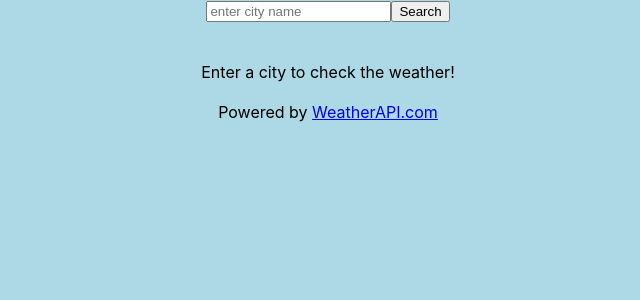
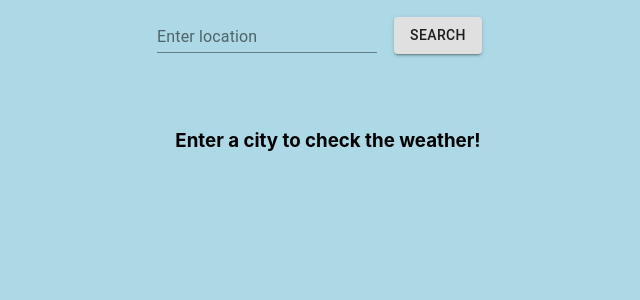
Before and after one commit to ryanjmccartan/weather-app, a React (Create React App) app: page / in a window 1280 px wide. Shown: the top 300 px of the page, without its empty margins (312-952 px from the left). Built offline with nearby package versions, Linux system fonts and the light colour scheme.

Commit message:
displaying input location, added styling to input and search btn

```diff
--- a/package.json
+++ b/package.json
@@ -5,6 +5,7 @@
   "private": true,
   "proxy": "http://localhost:5000",
   "dependencies": {
+    "@material-ui/core": "^4.9.14",
     "@testing-library/jest-dom": "^4.2.4",
     "@testing-library/react": "^9.4.0",
     "@testing-library/user-event": "^7.2.1",
--- a/src/components/Weather.css
+++ b/src/components/Weather.css
@@ -9,3 +9,7 @@
     padding: 15px;
     border-radius: 15px;
 }
+
+#srch-btn{
+    margin: 17px;
+}
--- a/src/components/Weather.js
+++ b/src/components/Weather.js
@@ -1,13 +1,18 @@
 import React, {Component} from 'react';
 import axios from 'axios';
 import Forecast from './Forecast';
+import { TextField, Button } from '@material-ui/core';
 import './Weather.css';
 
 class Weather extends Component {
 
     state = {
+        input: '',
         weather: {
-            location: '',
+            location: {
+                name: '',
+                region: ''
+            },
             current: {
                 temp_f: 0,
                 feelslike_f: 0,
@@ -24,12 +29,16 @@ class Weather extends Component {
 
     // getCurrentWeather function receives current-day forecast from API
     getCurrentWeather = (e) => {
-        const city = this.state.weather.location;
+        const city = this.state.input;
         axios.get(`/weather/current/${city}`).then(response => {
             console.log('getting current weather', response.data);
             this.setState({
+                input: '',
                 weather: {
-                    location: '',
+                    location: {
+                        name: response.data.location.name,
+                        region: response.data.location.region
+                    },
                     current: {
                         temp_f: response.data.current.temp_f,
                         feelslike_f: response.data.current.feelslike_f,
@@ -48,11 +57,11 @@ class Weather extends Component {
 
     // getWeatherForecast function receives three-day forecast from API
     getWeatherForecast = () => {
-        if(this.state.weather.location === '') {
+        if(this.state.input === '') {
             alert('Please enter the name of a city');
         }
         else{
-        const city = this.state.weather.location;
+        const city = this.state.input;
         axios.get(`/weather/forecast/${city}`).then(response => {
             console.log('getting weather forecast', response.data);
             this.setState({
@@ -78,10 +87,7 @@ class Weather extends Component {
 
     handleChange = (e) => {
         this.setState({
-            weather: {
-            ...this.state.weather,
-            location: e.target.value
-            }
+            input: e.target.value
         })
     }
 
@@ -91,25 +97,31 @@ class Weather extends Component {
 
         this.state.forecast.day_array.map(forecast => {
             precip += forecast.day.totalprecip_in;
-            console.log('after adding precip', precip);
+            // console.log('after adding precip', precip);
             return precip;
         });
 
         return(
             <div>
                 <div className="location-input">
-                    <input value={this.state.weather.location} placeholder='enter city name' onChange={(e) => this.handleChange(e)}/>
-                    <button onClick={this.getWeatherForecast}>Search</button>
+                    <TextField
+                    margin="dense"
+                    label="Enter location"
+                    type="text"
+                    value={this.state.input}
+                    placeholder='city name or zip code'
+                    onChange={(e) => this.handleChange(e)}
+                    />
+                    <Button id="srch-btn" color="default" variant="contained" onClick={this.getWeatherForecast}>Search</Button>
                 </div>
                 {this.state.forecast.day_array.length !== 0 ?
                 <div className="showing-weather">
                     <div className="current-weather-container">
-                        <h3>Today's weather:</h3>
+                        <h3>{this.state.weather.location.name}, {this.state.weather.location.region}</h3>
                         <img src={this.state.weather.condition_current.condition_icon} alt="weather icon"/>
                         <p>Current Temperature:
                             <br/>
                             {this.state.weather.current.temp_f}</p>
-                            <br/>
                             Feels like: {this.state.weather.current.feelslike_f}
                     </div>
                     {/* <h3>Forecast:</h3>
@@ -125,12 +137,12 @@ class Weather extends Component {
                 <div>
                     <br/>
                     <br/>
-                    Enter a city to check the weather!
+                    <h3>Enter a city to check the weather!</h3>
                     <br/>
                     <br/>
                 </div>
                 }
-                Powered by <a href="https://www.weatherapi.com/" title="Free Weather API">WeatherAPI.com</a>
+                {/* Powered by <a href="https://www.weatherapi.com/" title="Free Weather API">WeatherAPI.com</a> */}
             </div>
         )
     }
```
Also changed, not shown: 1 other file (tests, documents, lock files or other folders).
